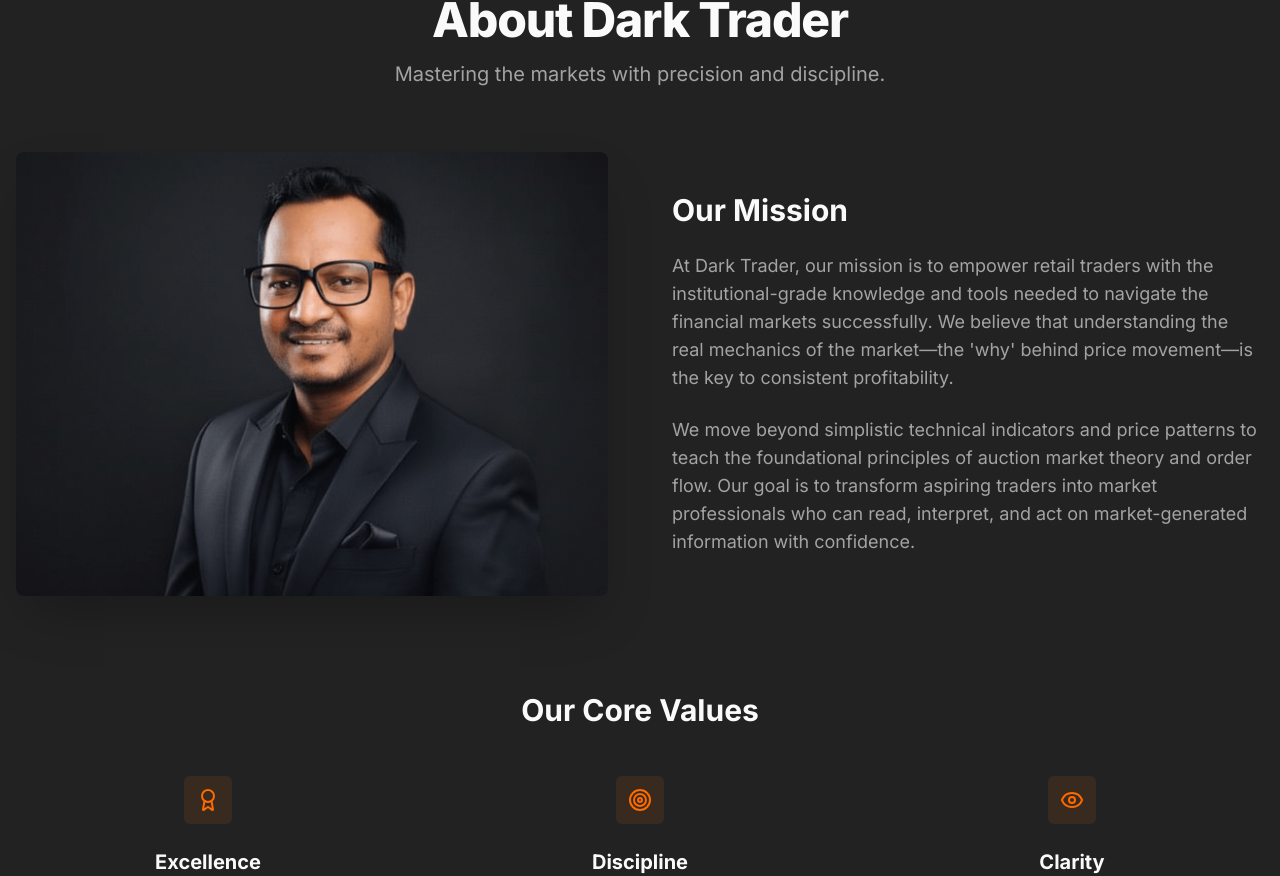
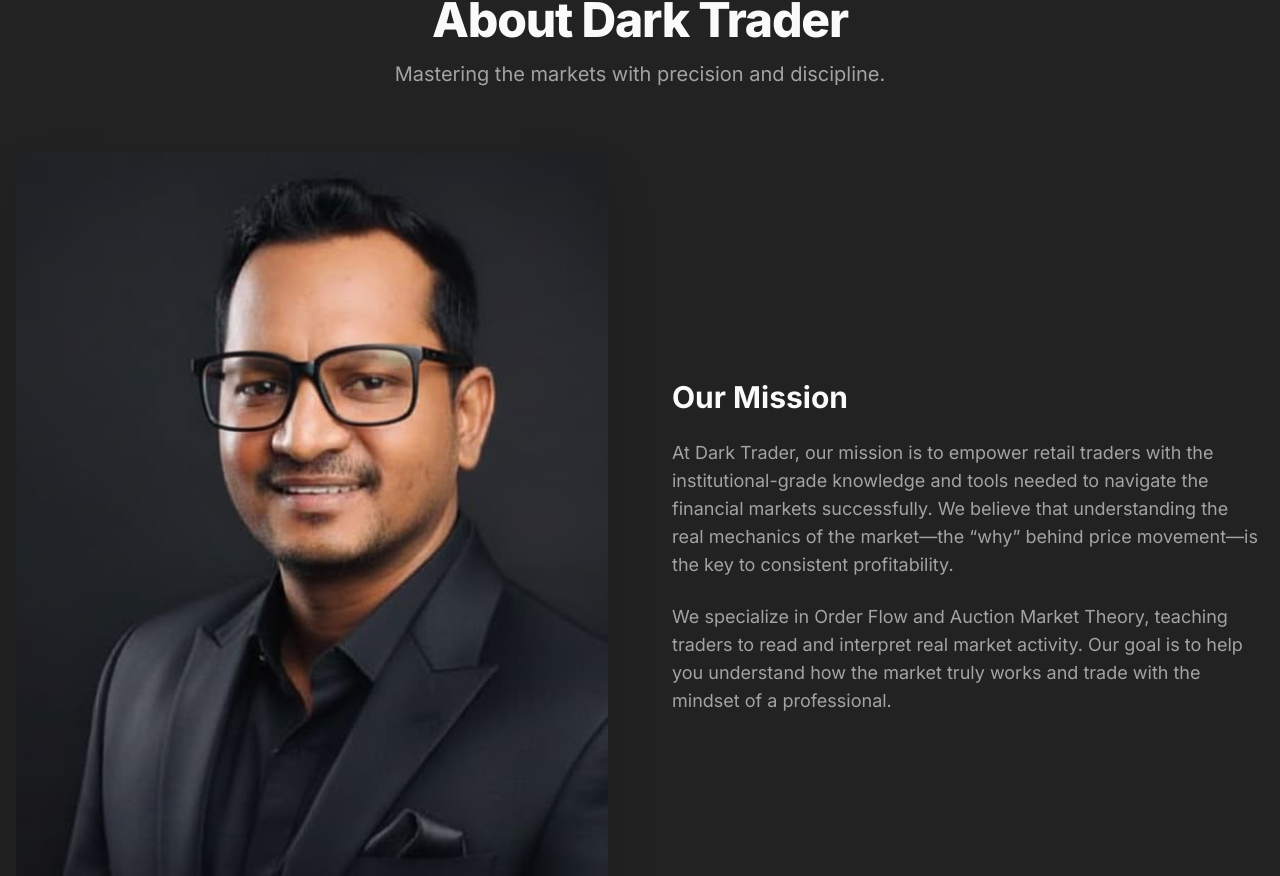
Before and after one commit to samithw/darktweb, a Next.js app: page / in a window 1280 px wide. Shown: the part 8880-9756 px from the top of the page. Built offline with nearby package versions, Linux system fonts and the light colour scheme.

Commit message:
change about section the image to dark-trader-photo.jpg and adjust the s

```diff
--- a/src/components/page/about-section.tsx
+++ b/src/components/page/about-section.tsx
@@ -21,17 +21,17 @@ export default function AboutSection() {
                         <Image
                             src={aboutImage.imageUrl}
                             alt={aboutImage.description}
-                            width={800}
-                            height={600}
-                            className="rounded-lg shadow-2xl object-cover aspect-[4/3]"
+                            width={600}
+                            height={800}
+                            className="rounded-lg shadow-2xl object-cover aspect-[3/4] mx-auto lg:mx-0"
                             data-ai-hint={aboutImage.imageHint}
                         />
                     )}
                 </div>
                 <div className="text-lg text-muted-foreground space-y-6">
                     <h2 className="text-3xl font-bold text-foreground">Our Mission</h2>
-                    <p>At Dark Trader, our mission is to empower retail traders with the institutional-grade knowledge and tools needed to navigate the financial markets successfully. We believe that understanding the real mechanics of the market—the 'why' behind price movement—is the key to consistent profitability.</p>
-                    <p>We move beyond simplistic technical indicators and price patterns to teach the foundational principles of auction market theory and order flow. Our goal is to transform aspiring traders into market professionals who can read, interpret, and act on market-generated information with confidence.</p>
+                    <p>At Dark Trader, our mission is to empower retail traders with the institutional-grade knowledge and tools needed to navigate the financial markets successfully. We believe that understanding the real mechanics of the market—the “why” behind price movement—is the key to consistent profitability.</p>
+                    <p>We specialize in Order Flow and Auction Market Theory, teaching traders to read and interpret real market activity. Our goal is to help you understand how the market truly works and trade with the mindset of a professional.</p>
                 </div>
             </div>
             <div className="mt-24">
--- a/src/lib/placeholder-images.json
+++ b/src/lib/placeholder-images.json
@@ -45,7 +45,7 @@
     {
       "id": "about-us",
       "description": "A portrait of the founder of Dark Trader.",
-      "imageUrl": "./images/dark-trader-photo.png",
+      "imageUrl": "./images/dark-trader-photo.jpg",
       "imageHint": "founder portrait"
     },
     {
```
Also changed, not shown: public/images/dark-trader-photo.jpg (added).
